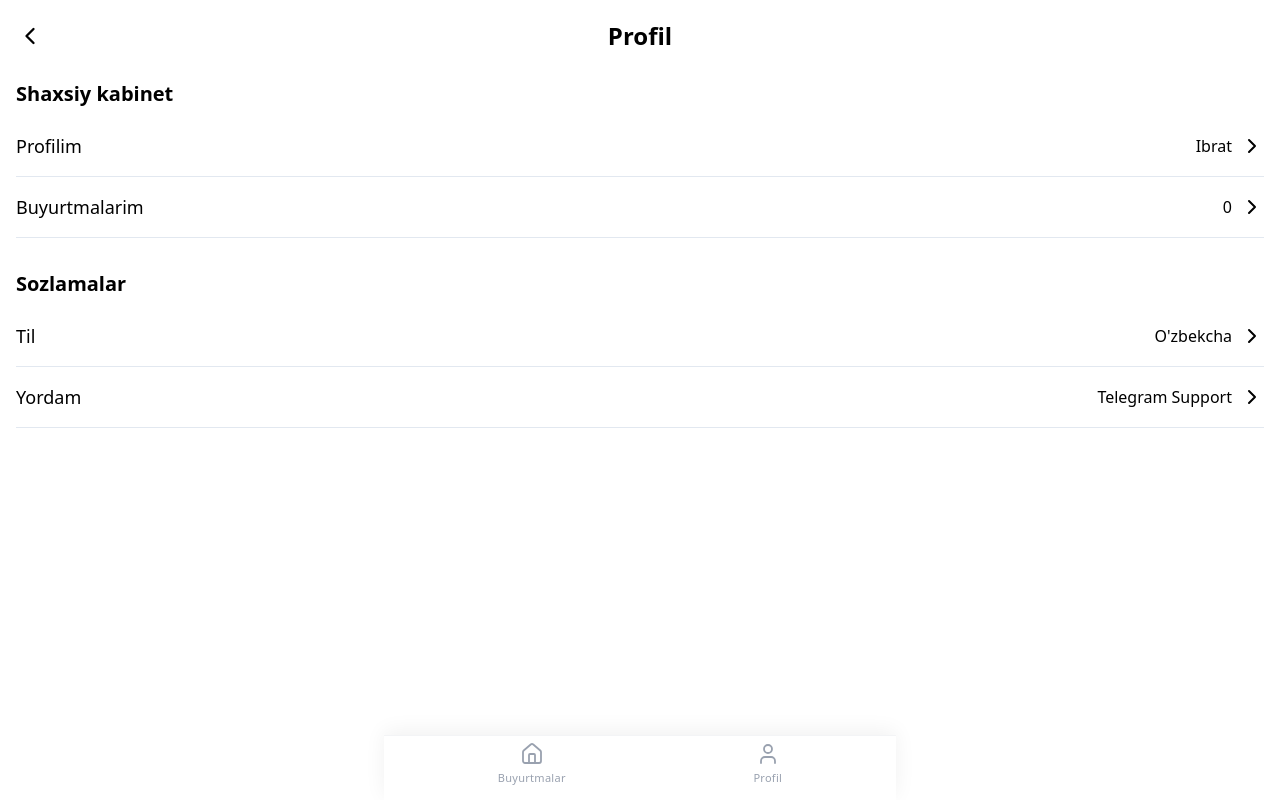
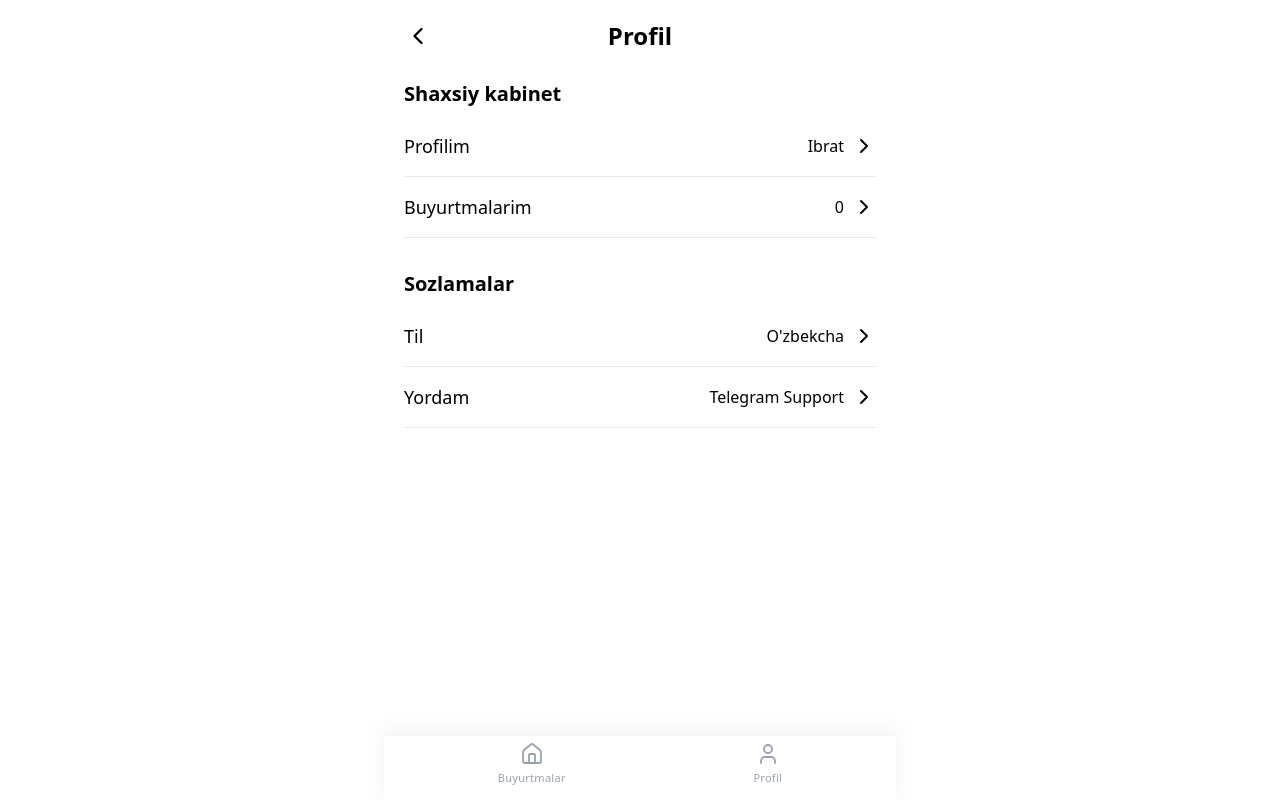
Before and after one commit to boburov/blackma, a Next.js app: page /profile in a window 1280 px wide. Built offline with nearby package versions, Linux system fonts and the light colour scheme.

Commit message:
it worked without any erro

```diff
--- a/app/profile/page.tsx
+++ b/app/profile/page.tsx
@@ -5,7 +5,7 @@
 
 export default function ProfilePage() {
   return (
-    <div className="space-y-2">
+    <div className="space-y-2 container">
       <ProfileTopBar title="Profil" path="/" />
       <PageHeading>Shaxsiy kabinet</PageHeading>
       <div>
```
